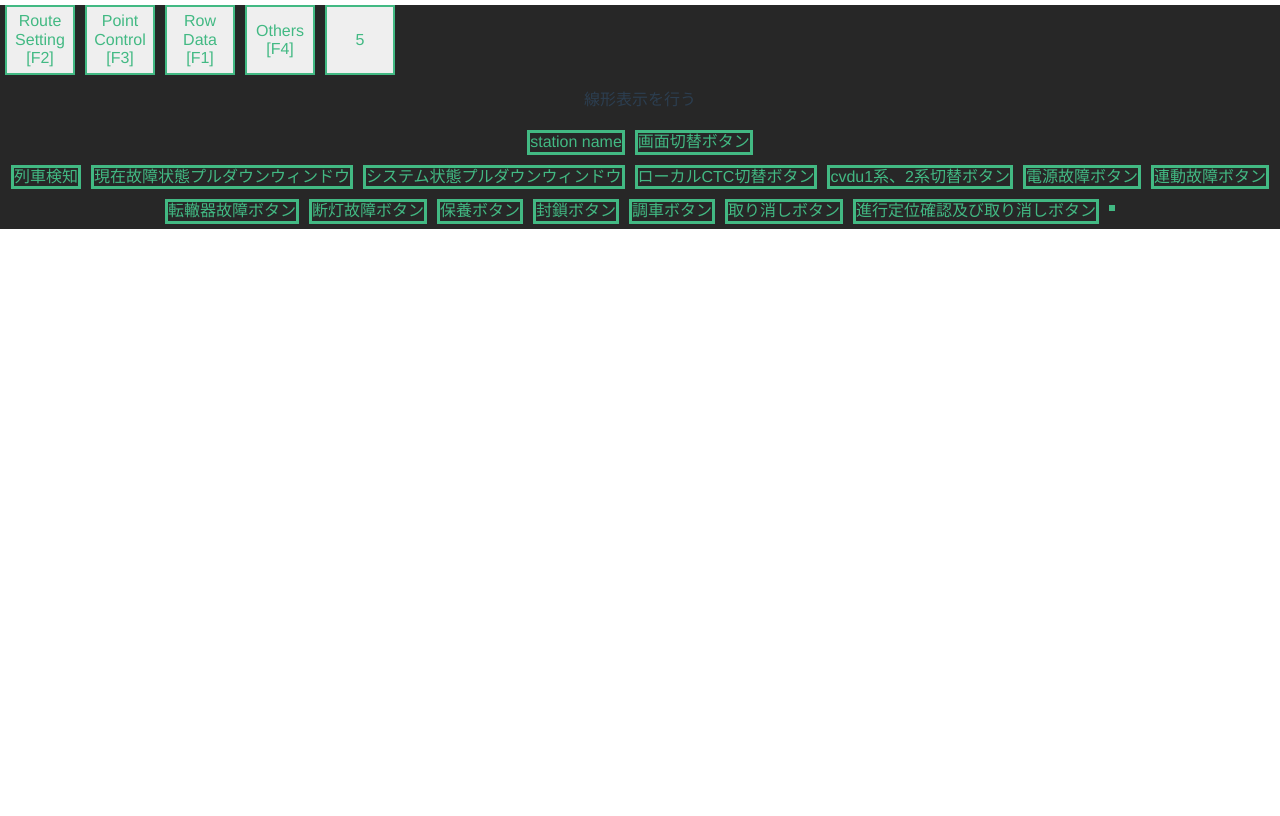
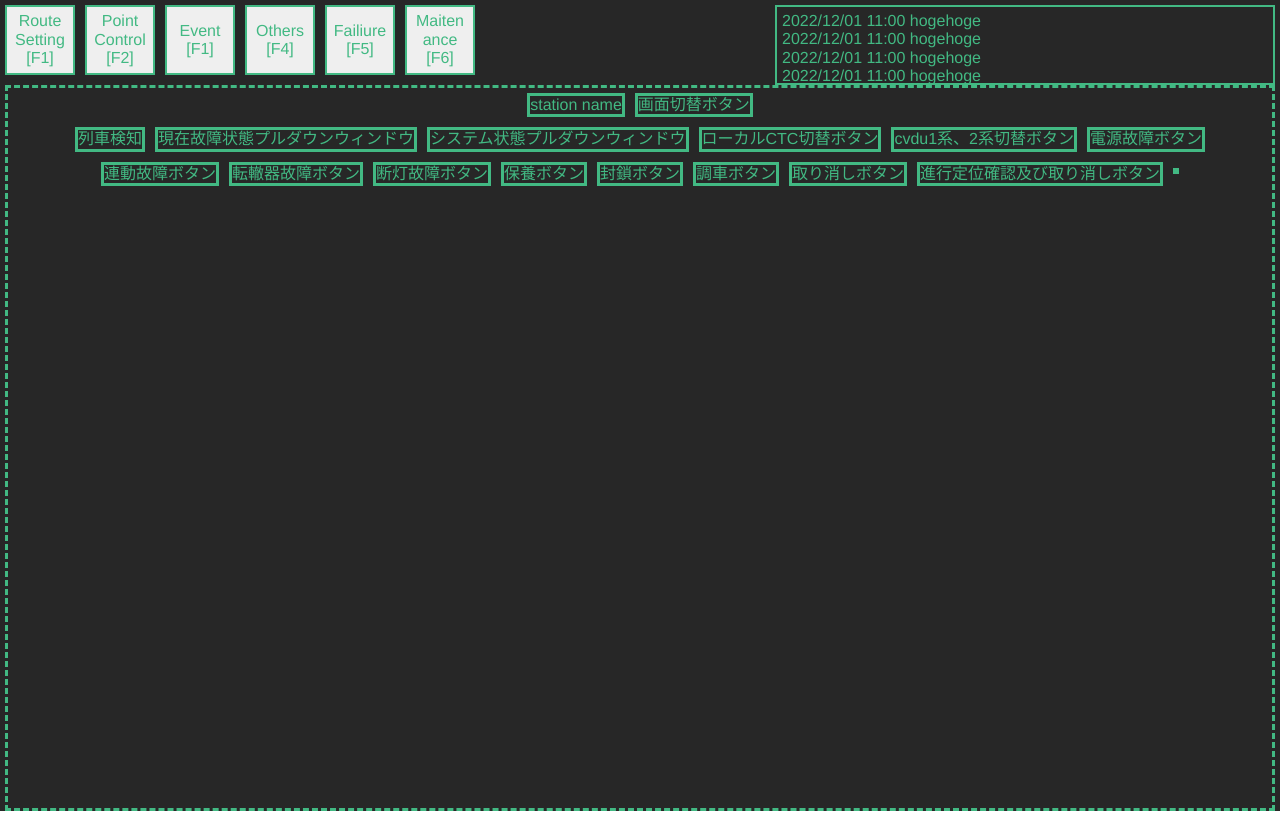
Before and after one commit to absender57/taina_cvdu, a Vue app: page / in a window 1280 px wide. Built offline with nearby package versions, Linux system fonts and the light colour scheme.

Commit message:
add text.txt

```diff
--- a/src/App.vue
+++ b/src/App.vue
@@ -14,7 +14,8 @@ import cvdu_main from "./components/cvdu_main.vue";
   -moz-osx-font-smoothing: grayscale;
   text-align: center;
   color: #2c3e50;
-  margin-top: 5px;
-  background-color: rgb(39, 39, 39);
+  --main-bgColor: rgb(39, 39, 39);
+  --main-shapeColor: rgb(66, 185, 131);
+  background-color: var(--main-bgColor);
 }
 </style>
--- a/src/components/HelloWorld.vue
+++ b/src/components/HelloWorld.vue
@@ -127,6 +127,6 @@ li {
   margin: 0 10px;
 }
 a {
-  color: #42b983;
+  color: var(--main-shapeColor);
 }
 </style>
--- a/src/components/cvdu_main.vue
+++ b/src/components/cvdu_main.vue
@@ -30,26 +30,28 @@ const openedManu = (param: string) => {
     class="point_setting"
     :class="{ non_visible: pointControlIsNonvible }"
   />
-  <line_view />
+  <line_view class="line_view" />
 </template>
 
 <!-- Add "scoped" attribute to limit CSS to this component only -->
 <style scoped lang="scss">
-.main {
-  height: 90vh;
-}
 .tool_bar {
   position: relative;
+  height: 10vh;
+}
+
+.line_view {
+  height: 90vh;
 }
 
 .route_setting {
   position: absolute;
-  border: #42b983 solid 2px;
+  border: var(--main-shapeColor) solid 2px;
 }
 
 .point_setting {
   position: absolute;
-  border: #42b983 solid 2px;
+  border: var(--main-shapeColor) solid 2px;
 }
 
 .non_visible {
--- a/src/components/line_view.vue
+++ b/src/components/line_view.vue
@@ -3,7 +3,6 @@ console.log("test");
 </script>
 
 <template>
-  <p>線形表示を行う</p>
   <div class="contents">
     <span>station name</span>
     <span>画面切替ボタン</span>
@@ -32,17 +31,15 @@ console.log("test");
 .main {
   height: 90vh;
 }
+
 .contents {
-  p {
-    margin: 5px;
-    color: #42b983;
-    font-size: 80px;
-    border: dashed;
-    height: 1.2em;
-  }
+  margin: 5px;
+  color: var(--main-shapeColor);
+  border: dashed;
+
   span {
-    border: #42b983 solid;
-    color: #42b983;
+    border: var(--main-shapeColor) solid;
+    color: var(--main-shapeColor);
     margin: 5px;
     display: inline-block;
   }
@@ -54,12 +51,12 @@ console.log("test");
 
 .route_setting {
   position: absolute;
-  border: #42b983 solid 2px;
+  border: var(--main-shapeColor) solid 2px;
 }
 
 .point_setting {
   position: absolute;
-  border: #42b983 solid 2px;
+  border: var(--main-shapeColor) solid 2px;
 }
 
 .non_visible {
--- a/src/components/point_setting.vue
+++ b/src/components/point_setting.vue
@@ -27,7 +27,7 @@ console.log(numbers);
 
 P {
   width: auto;
-  color: #42b983;
+  color: var(--main-shapeColor);
   background-color: rgb(239, 239, 239);
   margin: 0;
 }
@@ -39,7 +39,7 @@ ul {
 li {
   padding: 2px 0;
   flex: 1;
-  color: #42b983;
+  color: var(--main-shapeColor);
   border: dashed rgb(61, 95, 10) 1px;
 }
 </style>
--- a/src/components/route_setting.vue
+++ b/src/components/route_setting.vue
@@ -27,7 +27,7 @@ console.log(numbers);
 
 P {
   width: auto;
-  color: #42b983;
+  color: var(--main-shapeColor);
   background-color: rgb(239, 239, 239);
   margin: 0;
 }
@@ -39,7 +39,7 @@ ul {
 li {
   padding: 2px 0;
   flex: 1;
-  color: #42b983;
+  color: var(--main-shapeColor);
   border: dashed rgb(61, 95, 10) 1px;
 }
 </style>
--- a/src/components/tool_bar.vue
+++ b/src/components/tool_bar.vue
@@ -4,14 +4,23 @@
 <template>
   <div class="container">
     <button class="manu" @click="$emit('eventClick', 'routeSetting')">
-      Route Setting [F2]
+      Route Setting [F1]
     </button>
     <button class="manu" @click="$emit('eventClick', 'pointControl')">
-      Point Control [F3]
+      Point Control [F2]
     </button>
-    <button class="manu">Row Data [F1]</button>
+    <button class="manu">Event [F1]</button>
     <button class="manu">Others [F4]</button>
-    <button class="manu">5</button>
+    <button class="manu">Failiure [F5]</button>
+    <button class="manu">Maitenance [F6]</button>
+    <div class="failiureHistory">
+      <p>2022/12/01 11:00 hogehoge</p>
+      <p>2022/12/01 11:00 hogehoge</p>
+      <p>2022/12/01 11:00 hogehoge</p>
+      <p>2022/12/01 11:00 hogehoge</p>
+      <p>2022/12/01 11:00 hogehoge</p>
+      <p>2022/12/01 11:00 hogehoge</p>
+    </div>
   </div>
 </template>
 
@@ -20,13 +29,36 @@
 .container {
   display: flex;
   flex-direction: row;
+  height: 100%;
 
   .manu {
-    color: #42b983;
-    border: solid #42b983 2px;
-    margin: 0 5px;
+    box-sizing: border-box;
+    color: var(--main-shapeColor);
+    border: solid var(--main-shapeColor) 2px;
+    margin: 5px 5px;
     width: 70px;
     height: 70px;
+    word-wrap: break-word;
+  }
+
+  .failiureHistory {
+    box-sizing: border-box;
+    color: var(--main-shapeColor);
+    border: solid var(--main-shapeColor) 2px;
+    margin: 5px 5px;
+    width: 500px;
+    height: 100%;
+    text-align: left;
+    padding: 5px;
+    overflow-y: scroll;
+
+    p {
+      margin: 0%;
+    }
+  }
+
+  :last-child {
+    margin-left: auto;
   }
 }
 </style>
```
Also changed, not shown: 1 other file (tests, documents, lock files or other folders).
